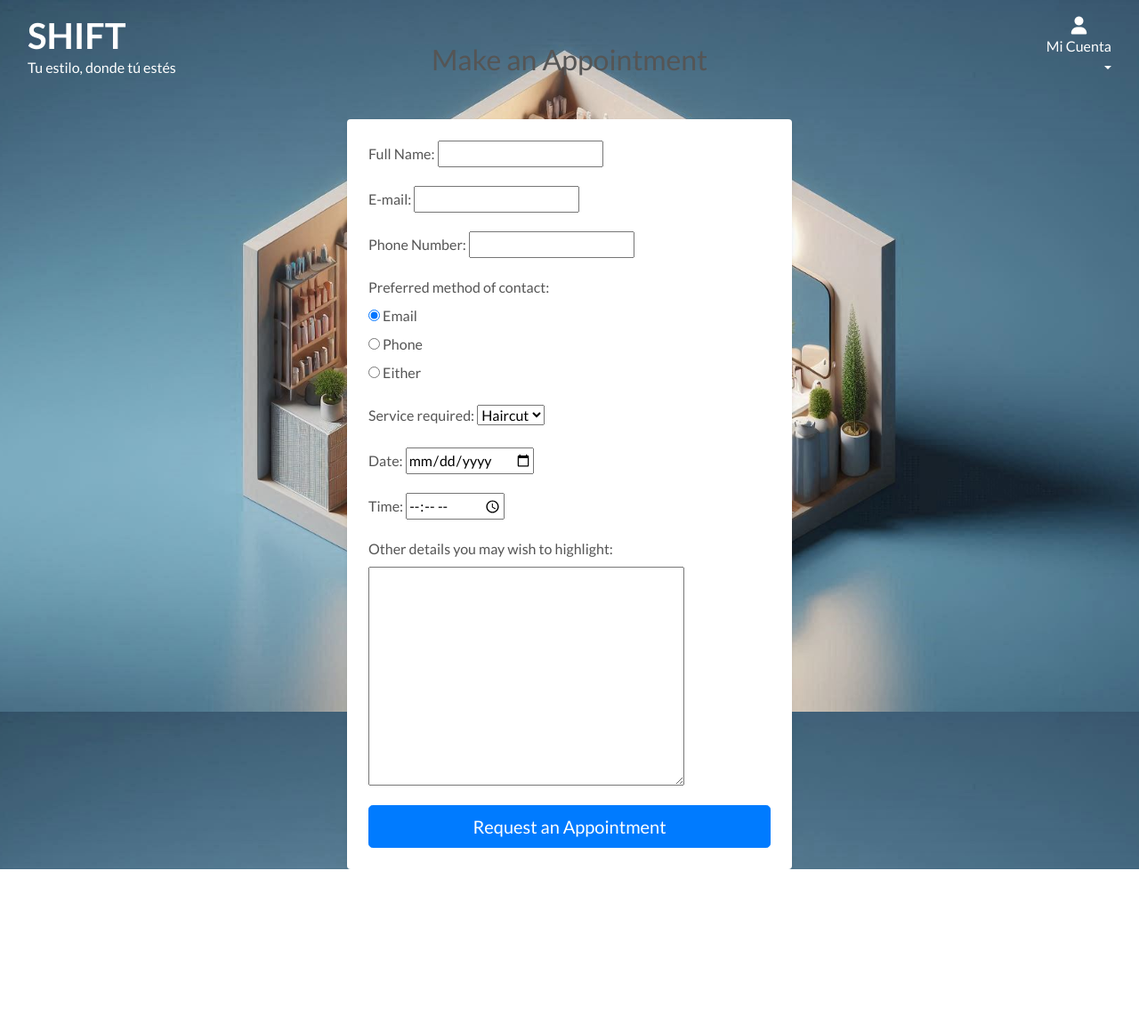
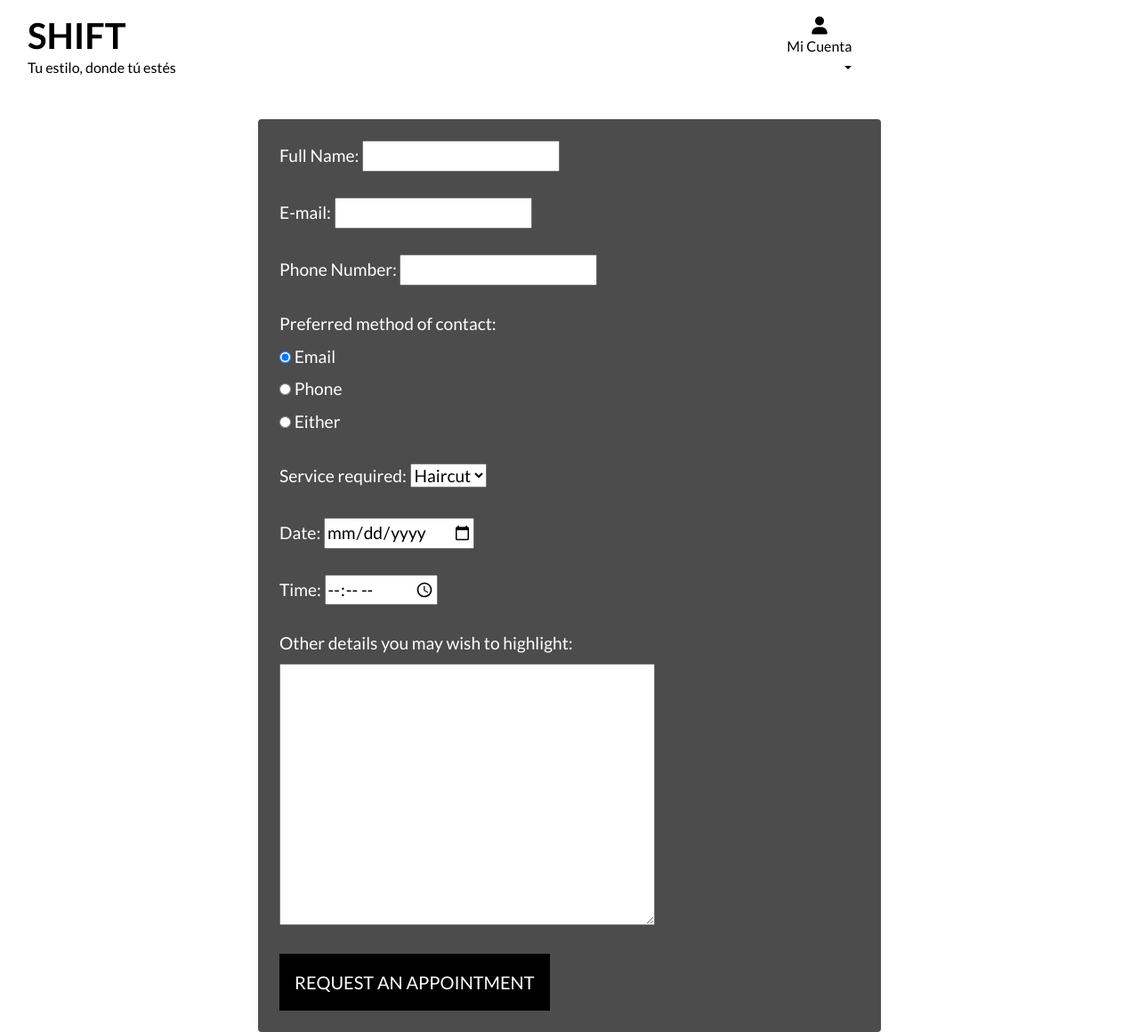
Before and after one commit to Juandavidc08/shift, a Django app: page /reservations/reserve/ in a window 1280 px wide. Shown: the whole page at 89% size. Before the commit the page ends 977 px from the top, so only its background shows below. Run offline with Django 5.2, Linux system fonts and the light colour scheme; some libraries are stand-ins or nearby versions.

Commit message:
entire ui design change

```diff
--- a/reservations/templates/reservations/make_reservation.html
+++ b/reservations/templates/reservations/make_reservation.html
@@ -3,36 +3,62 @@
 
 {% block content %}
 <div class="container">
-    <h2 class="reservation-text text-center my-5">Make an Appointment</h2>
-    <div class="reservation-form-container p-4 rounded shadow-sm bg-white">
+    <h2 class="reservation-text text-center my-5 text-white">Make an Appointment</h2>
+    <div class="reservation-form-container p-4 rounded shadow-sm ">
         <form method="POST" novalidate>
             {% csrf_token %}
             {{ form.non_field_errors }}
-            <div class="form-group">
-                {{ form.full_name.label_tag }} {{ form.full_name }}
+
+            <!-- Full Name Field -->
+            <div class="form-group mb-4">
+                {{ form.full_name.label_tag }}
+                {{ form.full_name }}
             </div>
-            <div class="form-group">
-                {{ form.email.label_tag }} {{ form.email }}
+
+            <!-- Email Field -->
+            <div class="form-group mb-4">
+                {{ form.email.label_tag }}
+                {{ form.email }}
             </div>
-            <div class="form-group">
-                {{ form.phone_number.label_tag }} {{ form.phone_number }}
+
+            <!-- Phone Number Field -->
+            <div class="form-group mb-4">
+                {{ form.phone_number.label_tag }}
+                {{ form.phone_number }}
             </div>
-            <div class="form-group">
-                {{ form.contact_method.label_tag }} {{ form.contact_method }}
+
+            <!-- Contact Method Field -->
+            <div class="form-group mb-4">
+                {{ form.contact_method.label_tag }}
+                {{ form.contact_method }}
             </div>
-            <div class="form-group">
-                {{ form.service_required.label_tag }} {{ form.service_required }}
+
+            <!-- Service Required Field -->
+            <div class="form-group mb-4">
+                {{ form.service_required.label_tag }}
+                {{ form.service_required }}
             </div>
-            <div class="form-group">
-                {{ form.date.label_tag }} {{ form.date }}
+
+            <!-- Date Field -->
+            <div class="form-group mb-4">
+                {{ form.date.label_tag }}
+                {{ form.date }}
             </div>
-            <div class="form-group">
-                {{ form.time.label_tag }} {{ form.time }}
+
+            <!-- Time Field -->
+            <div class="form-group mb-4">
+                {{ form.time.label_tag }}
+                {{ form.time }}
             </div>
-            <div class="form-group">
-                {{ form.additional_details.label_tag }} {{ form.additional_details }}
+
+            <!-- Additional Details Field -->
+            <div class="form-group mb-4">
+                {{ form.additional_details.label_tag }}
+                {{ form.additional_details }}
             </div>
-            <button type="submit" class="btn btn-primary btn-lg btn-block">Request an Appointment</button>
+
+            <!-- Submit Button -->
+            <button type="submit" class="shop-now-button btn btn-lg rounded-0 text-uppercase py-3">Request an Appointment</button>
         </form>
     </div>
 </div>
--- a/reservations/urls.py
+++ b/reservations/urls.py
@@ -1,6 +1,8 @@
+# urls.py
 from django.urls import path
-from .views import make_reservation
+from . import views  # Import views correctly
 
 urlpatterns = [
-    path('reserve/', make_reservation, name='make_reservation'),
+    path('reserve/', views.make_reservation, name='make_reservation'),  # Correct usage of views.make_reservation
+    path('success/', views.reservation_success, name='reservation_success'),  # Success page
 ]
--- a/reservations/views.py
+++ b/reservations/views.py
@@ -3,6 +3,7 @@ from .forms import ReservationForm
 from django.utils import timezone
 from django.contrib import messages
 
+# View for creating a reservation
 def make_reservation(request):
     if request.method == "POST":
         form = ReservationForm(request.POST)
@@ -16,7 +17,13 @@ def make_reservation(request):
             else:
                 form.save()
                 messages.success(request, "Reservation successfully created.")
-                return redirect('reservation_success')
+                return redirect('reservation_success')  # Redirect to the success page
     else:
         form = ReservationForm()
+
     return render(request, 'reservations/make_reservation.html', {'form': form})
+
+
+# Success page view
+def reservation_success(request):
+    return render(request, 'reservations/success.html')
--- a/static/css/base.css
+++ b/static/css/base.css
@@ -3,11 +3,12 @@ html {
 }
 
 body {
-    background: url('/media/background.jpeg') no-repeat center center fixed;
     background-size: cover;
     height: calc(100vh - 164px);
-    color: #555;
     font-family: 'Lato';
+    margin: 0;
+    padding: 0;
+
 }
 
 
@@ -86,12 +113,41 @@ body {
 
 
 .reservation-form-container {
-    max-width: 500px;
+    max-width: 700px;
     margin: auto;
     padding: 2rem;
     background: rgba(0, 0, 0, 0.7);;
     border-radius: 10px;
     backdrop-filter: blur(2px);
+    color:#fff;
+}
+
+
+.form-group {
+    font-size: 1.2rem; /* Increase font size for readability */
+}
+
+.form-control {
+    width: 100%; /* Make input fields fill the form */
+    padding: 12px; /* Add some padding to make inputs feel larger */
+    border-radius: 8px; /* Rounded corners for a sleek look */
+    font-size: 1.1rem; /* Increase font size of the inputs */
+    color:#fff;
+}
+
+.form-control:focus {
+    border-color: #2d2f30; /* Blue border on focus for visual cue */
+    box-shadow: 0 0 5px rgba(1, 31, 63, 0.5); /* Focus shadow */
+}
+
+.container1 {
+    display: flex;
+    flex-wrap: wrap;
+    justify-content: space-between;
+}
+
+.col-md-6 {
+    padding: 20px;  /* Optional: adds space between text and button columns */
 }
 
 
--- a/templates/base.html
+++ b/templates/base.html
@@ -36,26 +36,29 @@
 </head>
 <body>
     <header class="container-fluid fixed-top">
+        <body>
+            <header class="container-fluid fixed-top">
                 <div id="topnav" class="row pt-2 pb-2 align-items-center">
                     <!-- Logo and Tagline Section -->
-            <div class="col-12 col-lg-4 text-center text-lg-left">
+                    <div class="col-6 col-lg-4 text-center text-lg-left">
                         <a href="{% url 'home' %}" class="nav-link main-logo-link">
-                    <h1 class="logo-font text-white my-0"><strong>Shift</strong></h1>
-                    <p class="text-white my-0">Tu estilo, donde tú estés</p>
+                            <h1 class="logo-font text-black my-0"><strong>Shift</strong></h1>
+                            <p class="text-black my-0">Tu estilo, donde tú estés</p>
                         </a>
                     </div>
 
-            <!-- Center Column (empty for spacing) -->
+                    <!-- Center Column (empty for spacing, visible only on large screens) -->
                     <div class="d-none d-lg-block col-lg-4"></div>
 
                     <!-- Account Dropdown Section -->
-            <div class="col-12 col-lg-4 text-center text-lg-right my-auto">
+                    <div class="col-6 col-lg-4 text-center text-lg-right my-auto d-flex justify-content-between">
+                        <!-- Account section content -->
                         <ul class="list-inline mb-0">
                             <li class="list-inline-item dropdown">
-                        <a class="text-white nav-link dropdown-toggle" href="#" id="user-options" data-toggle="dropdown" aria-haspopup="true" aria-expanded="false">
+                                <a class="text-black nav-link dropdown-toggle" href="#" id="user-options" data-toggle="dropdown" aria-haspopup="true" aria-expanded="false">
                                     <div class="text-center">
-                                <i class="fas fa-user fa-lg text-white"></i>
-                                <p class="my-0">Mi Cuenta</p>
+                                        <i class="fas fa-user fa-lg text-black"></i>
+                                        <p class="my-0 text-black">Mi Cuenta</p>
                                     </div>
                                 </a>
                                 <div class="dropdown-menu dropdown-menu-right border-0" aria-labelledby="user-options">
@@ -75,6 +78,9 @@
                     </div>
                 </div>
             </header>
+        </body>
+
+    </header>
 
     {% block page_header %}
     {% endblock %}
```
Also changed, not shown: other parts of static/css/base.css (+38 -7 lines), home/templates/home/index.html (+23 -9 lines), reservations/templates/reservations/success.html (added, +14 -0 lines), home/static/home/shift-background.jpeg (added), static/shift-background.jpeg (added). Lines whose indentation alone changed are shown as unchanged.
